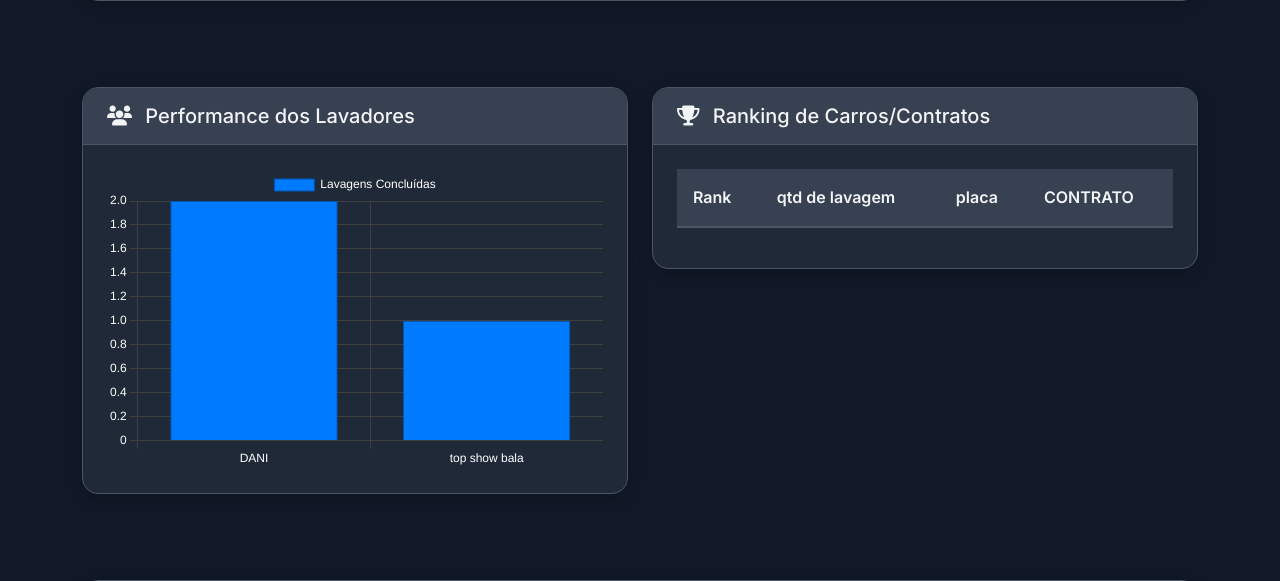
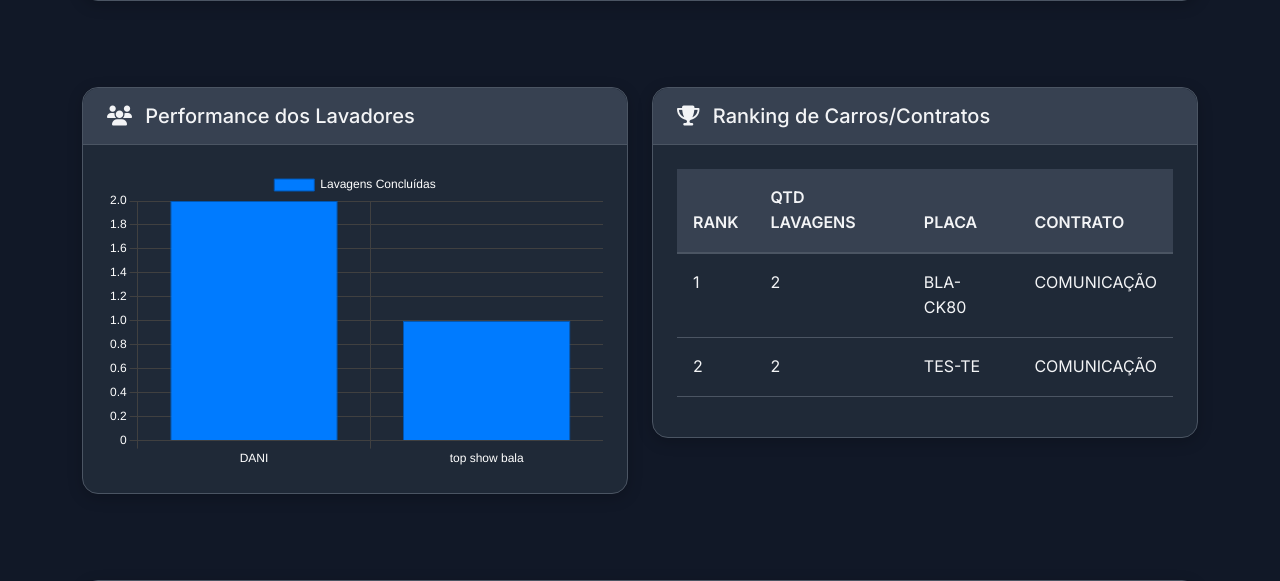
Before and after one commit to Ailer20/lavajato2025, a Django app: page /relatorios/ in a window 1280 px wide. Shown: the part 1508-2089 px from the top of the page. Run offline with Django 5.2, Linux system fonts and the light colour scheme; a user stored in the database is signed in; data comes from the database, SQL or seed files in the repository; both versions use the stored data as it was after the commit; lists and menus that the app fills with data are empty.

Commit message:
commit v1.04

```diff
--- a/lavagens/views.py
+++ b/lavagens/views.py
@@ -378,6 +378,8 @@
         "contrato_dados": json.dumps(contrato_dados),
         "transporte_labels": json.dumps(transporte_labels),
         "transporte_dados": json.dumps(transporte_dados),
+        "ranking_carros_contratos": ranking_carros_contratos,
+
     }
 
     return render(request, "lavagens/relatorios.html", context)
--- a/templates/lavagens/relatorios.html
+++ b/templates/lavagens/relatorios.html
@@ -182,18 +182,18 @@
                     <table class="table table-custom">
                         <thead>
                             <tr>
-                                <th>Rank</th>
-                                <th>qtd de lavagem</th>
-                                <th>placa</th>
+                                <th>RANK</th>
+                                <th>QTD LAVAGENS</th>
+                                <th>PLACA</th>
                                 <th>CONTRATO</th>
                             </tr>
                         </thead>
                         <tbody>
-                            {% for item in ranking_carros_contratos %}
+{% for item in ranking_carros_contratos %}
                             <tr>
                                 <td>{{ forloop.counter }}</td>
-                                <td>{{ item.qtd_lavagem }}</td>
-                                <td>{{ item.placa }}</td>
+                                <td>{{ item.total_lavagens }}</td>
+                                <td>{{ item.placa_veiculo }}</td>
                                 <td>{{ item.contrato }}</td>
                             </tr>
                             {% endfor %}
```
Also changed, not shown: db.sqlite3.
